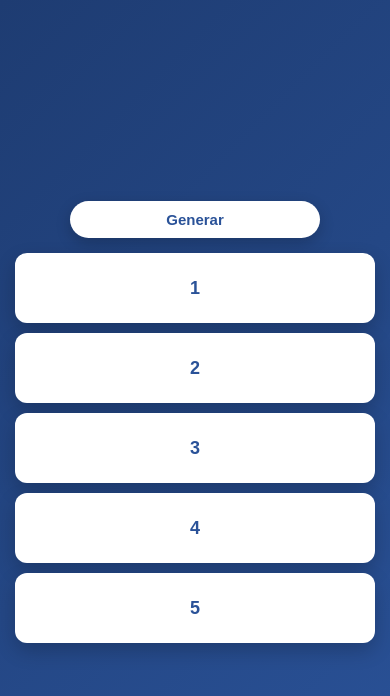
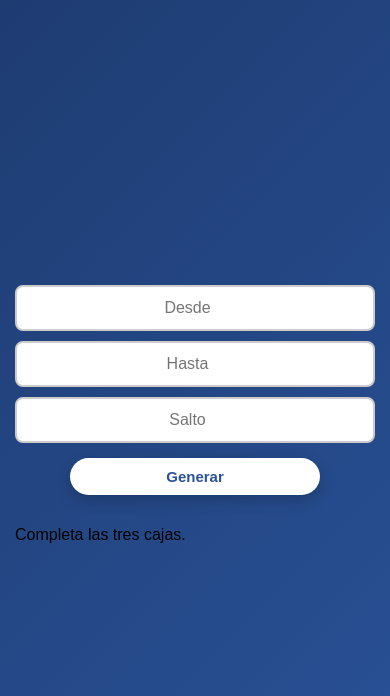
Before and after one commit to wiltagr-cloud/tarjetas.tsr, a plain HTML site: page tarjetas.html in a window 390 px wide. Both pictures are taken after a click on the button "Generar". Drawn offline with Linux system fonts and the light colour scheme.

Commit message:
cambios importantes en todos los codigos

```diff
--- a/tarjetas.css
+++ b/tarjetas.css
@@ -1,3 +1,4 @@
+
 * {
     box-sizing: border-box;
 }
@@ -23,6 +24,37 @@ body {
     flex-wrap: wrap;
     gap: 15px;
     width: 100%;
+}
+
+/* CAJAS DE ENTRADA */
+.inputs {
+    display: flex;
+    justify-content: center;
+    flex-wrap: wrap;
+    gap: 10px;
+}
+
+.inputs input {
+    width: 120px;
+    padding: 12px;
+    border: 2px solid #cccccc;
+    border-radius: 8px;
+    font-size: 16px;
+    text-align: center;
+    outline: none;
+    transition: all 0.3s ease;
+}
+
+/* EFECTO HOVER */
+.inputs input:hover {
+    border-color: #007bff;
+    background-color: #f0f8ff;
+}
+
+/* EFECTO FOCUS */
+.inputs input:focus {
+    border-color: #007bff;
+    box-shadow: 0 0 8px rgba(0, 123, 255, 0.4);
 }
 
 /* BOTÓN */
@@ -72,6 +104,7 @@ body {
 
 .item:hover {
     background: #914a92;
+    color: white;
     transform: scale(1.05);
     box-shadow: 0 12px 25px rgba(0, 0, 0, 0.3);
 }
@@ -101,8 +134,21 @@ body {
         gap: 15px;
     }
 
+    .top {
+        flex-direction: column;
+    }
+
+    .inputs {
+        width: 100%;
+        flex-direction: column;
+    }
+
+    .inputs input {
+        width: 100%;
+    }
+
     .contenedor {
-    grid-template-columns: repeat(2, 1fr);
+        grid-template-columns: 1fr;
         gap: 10px;
     }
 
@@ -117,10 +163,4 @@ body {
         font-size: 15px;
         padding: 10px 20px;
     }
-  /* CELULAR: una tarjeta por fila */
-@media (max-width: 480px) {
-  .contenedor {
-    grid-template-columns: 1fr;
 }
-}
-}
--- a/tarjetas.html
+++ b/tarjetas.html
@@ -1,3 +1,4 @@
+
 <!DOCTYPE html>
 <html lang="es">
 <head>
@@ -10,7 +11,17 @@
 <body>
 
     <div class="top">
-    <button class="btn" onclick="crearTarjetas();"> Generar </button>
+
+        <div class="inputs">
+            <input type="number" id="txtDesde" placeholder="Desde">
+            <input type="number" id="txtHasta" placeholder="Hasta">
+            <input type="number" id="txtSalto" placeholder="Salto">
+        </div>
+
+        <button class="btn" onclick="crearTarjetas();">
+            Generar
+        </button>
+
     </div>
 
     <div class="contenedor" id="divTarjetas">
--- a/tarjetas.js
+++ b/tarjetas.js
@@ -1,9 +1,47 @@
+
 function crearTarjetas() {
+
+    // Obtener los valores de las cajas
+    let desde = Number(document.getElementById("txtDesde").value);
+    let hasta = Number(document.getElementById("txtHasta").value);
+    let salto = Number(document.getElementById("txtSalto").value);
+
+    // Obtener el contenedor
+    let divTarjetas = document.getElementById("divTarjetas");
+
+    // Validar que las cajas no estén vacías
+    if (
+        document.getElementById("txtDesde").value === "" ||
+        document.getElementById("txtHasta").value === "" ||
+        document.getElementById("txtSalto").value === ""
+    ) {
+        divTarjetas.innerHTML = "<p>Completa las tres cajas.</p>";
+        return;
+    }
+
+    // Validar los números
+    if (
+        !Number.isInteger(desde) ||
+        !Number.isInteger(hasta) ||
+        !Number.isInteger(salto) ||
+        salto <= 0 ||
+        desde > hasta
+    ) {
+        divTarjetas.innerHTML = "<p>Ingresa valores válidos.</p>";
+        return;
+    }
+
+    // Crear contenido
     let contenido = "";
-    let divTarjetas = document.getElementById("divTarjetas")
 
-    for (let i = 1; i <= 5; i++) {
-        contenido = contenido + "<div class='item'>" + i + "</div>";
-        divTarjetas.innerHTML = contenido;
+    // Generar las tarjetas
+    for (let i = desde; i <= hasta; i += salto) {
+
+        contenido += "<div class='item'>" + i + "</div>";
+
     }
+
+    // Mostrar las tarjetas
+    divTarjetas.innerHTML = contenido;
+
 }
```
Lines whose indentation alone changed are shown as unchanged.
